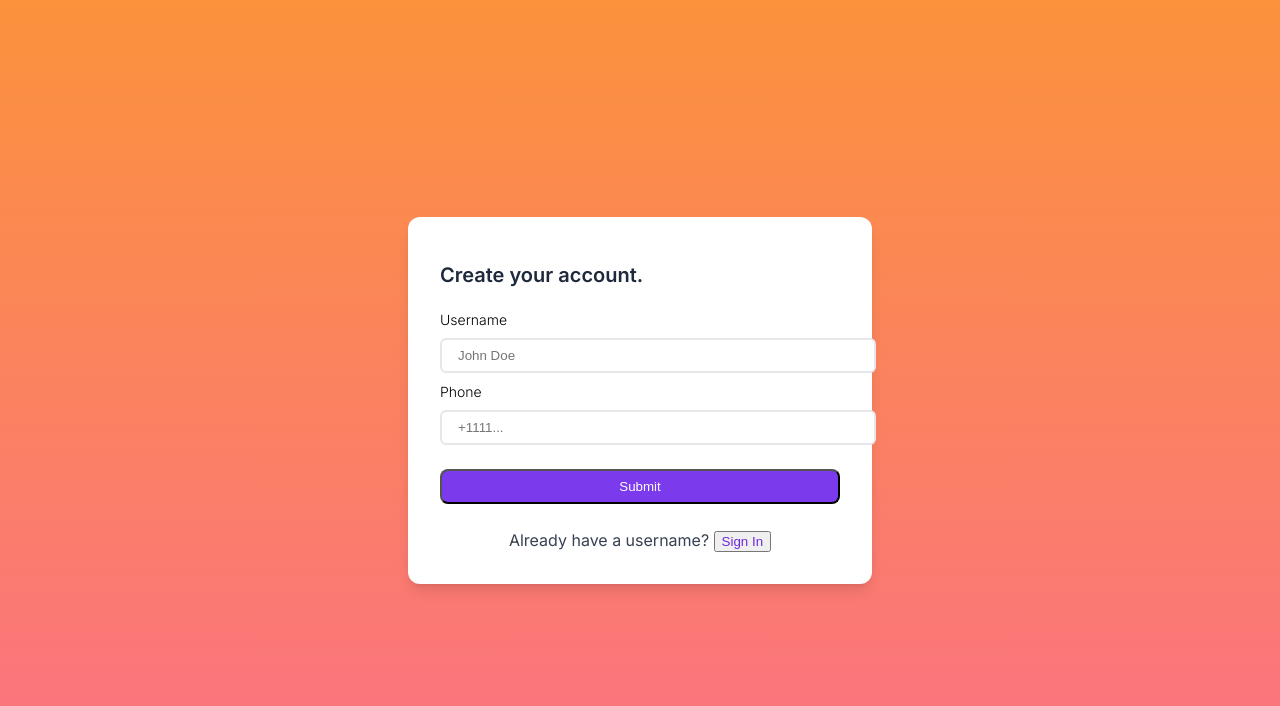
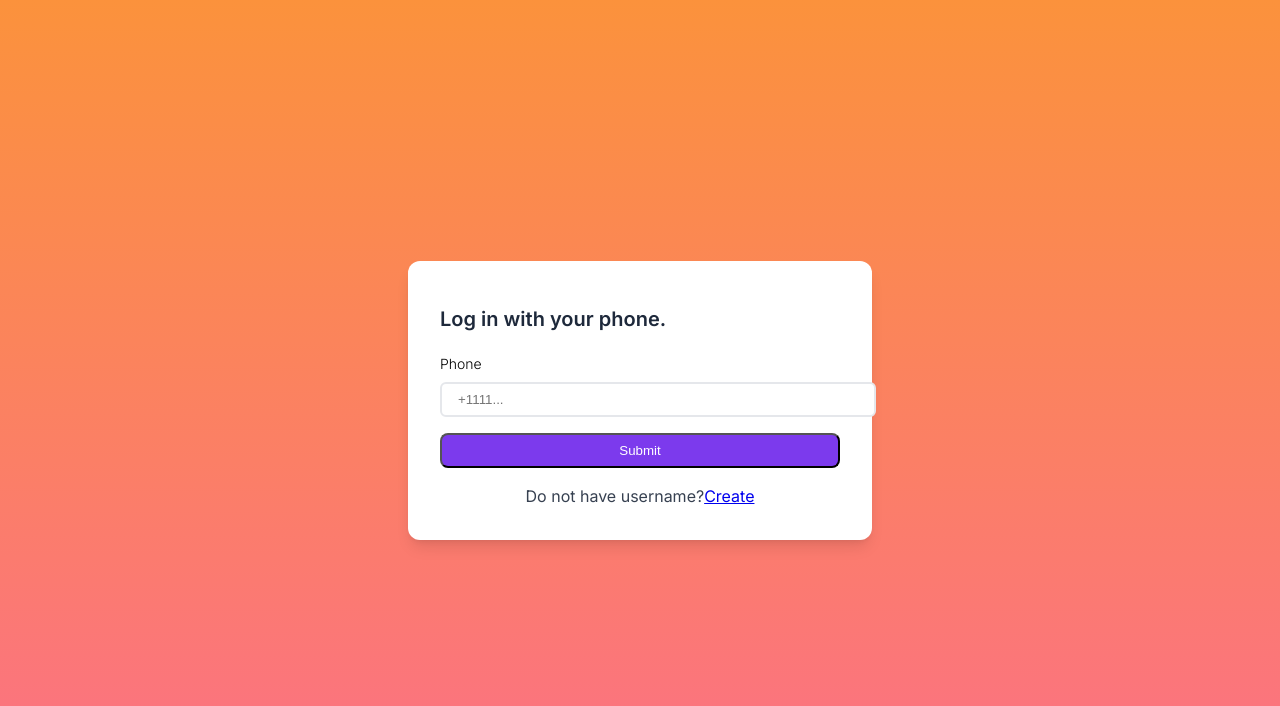
Before and after one commit to mohamedeliwa/rust-react-chat, a Next.js app in the folder ui/: page / in a window 1280 px wide. Shown: the top 706 px of the page. Built offline with nearby package versions, Linux system fonts and the light colour scheme.

Commit message:
separating login route from signup route

```diff
--- /dev/null
+++ b/ui/src/app/page.module.css
@@ -0,0 +1,24 @@
+.container {
+  display: flex;
+  justify-content: center;
+  align-items: center;
+  min-height: 100vh;
+  background-image: linear-gradient(#fb923c, #fb7185);
+}
+
+.form_container {
+  padding: 1.5rem 2rem;
+  margin: 1rem auto;
+  text-align: left;
+  background-color: white;
+  max-width: 400px;
+  width: 100%;
+  border-radius: 0.75rem;
+  box-shadow: 0 10px 15px -3px rgb(0 0 0 / 0.1), 0 4px 6px -4px rgb(0 0 0 / 0.1);
+}
+.title {
+  color: rgb(30 41 59);
+  font-weight: 600;
+  font-size: 1.25rem;
+  line-height: 1.75rem;
+}
--- a/ui/src/app/page.tsx
+++ b/ui/src/app/page.tsx
@@ -1,27 +1,18 @@
 "use client";
+
 import Head from "next/head";
-import React, { useEffect, useState } from "react";
 import Login from "../components/Login";
 import { useRouter } from "next/navigation";
 import useUser from "@/libs/useUser";
-import { User } from "@/components/Room";
+import styles from "./page.module.css";
 
 export default function Home() {
   const router = useRouter();
-  const [showLogIn, setShowLogIn] = useState<boolean>(false);
-  const auth = useUser();
-  const setAuthUser = (user: User) => {
-    if (typeof window !== "undefined") {
-      window.localStorage.setItem("user", JSON.stringify(user));
-      router.push("chat");
-    }
-  };
+  const user = useUser();
 
-  if (auth) {
+  if (user) {
     router.push("chat");
   }
-
-  useEffect(() => setShowLogIn(!auth), [auth]);
 
   return (
     <div>
@@ -30,7 +21,12 @@ export default function Home() {
         <meta name="description" content="Rust with react chat app" />
         <link rel="icon" href="/favicon.ico" />
       </Head>
-      <Login show={showLogIn} setAuth={setAuthUser} />
+      <div className={styles.container}>
+        <div className={styles.form_container}>
+          <h3 className={styles.title}>Log in with your phone.</h3>
+          <Login />
+        </div>
+      </div>
     </div>
   );
 }
--- a/ui/src/components/Login.tsx
+++ b/ui/src/components/Login.tsx
@@ -1,20 +1,23 @@
-import { useState } from "react";
+"use client";
+
+import Link from "next/link";
 import styles from "./Login.module.css";
-import FormCreateUsername from "./Signup";
+import { User } from "./Room";
+import { useRouter } from "next/navigation";
 
-interface Props {
-  show: boolean;
-  setAuth: Function;
+interface Props {}
+
+const Login: React.FC<Props> = ({}) => {
+  const router = useRouter();
+
+  const setAuth = (user: User) => {
+    if (typeof window !== "undefined") {
+      window.localStorage.setItem("user", JSON.stringify(user));
+      router.push("chat");
     }
-
-const Login: React.FC<Props> = ({ show, setAuth }) => {
-  const [isShowSigIn, setShowSignIn] = useState(false);
-  const showSignIn = () => {
-    setShowSignIn((prev) => !prev);
   };
 
-  const FormSignIn = ({ setAuth }: { setAuth: Function }) => {
-    const onSignIn = async (e: any) => {
+  const handleSubmit = async (e: any) => {
     e.preventDefault();
     let phone = e.target.phone.value;
     if (phone === "") {
@@ -31,8 +34,9 @@ const Login: React.FC<Props> = ({ show, setAuth }) => {
     }
     setAuth(res);
   };
+
   return (
-      <form action="" className={styles.form} onSubmit={onSignIn}>
+    <form action="" className={styles.form} onSubmit={handleSubmit}>
       <div>
         <label className={styles.label}>Phone</label>
         <input
@@ -48,26 +52,14 @@ const Login: React.FC<Props> = ({ show, setAuth }) => {
       </div>
       <div className={styles.signIn}>
         <p>
-            Do not have username? <button onClick={showSignIn}>Create</button>
+          Do not have username?
+          <Link href="/signup" passHref>
+            Create
+          </Link>
         </p>
       </div>
     </form>
   );
-  };
-  return show ? (
-    <div className={styles.container}>
-      <div className={styles.form_container}>
-        <h3 className={styles.title}>
-          {isShowSigIn ? "Log in with your phone." : "Create your account."}
-        </h3>
-        {isShowSigIn ? (
-          <FormSignIn setAuth={setAuth} />
-        ) : (
-          <FormCreateUsername setAuth={setAuth} setShowSignIn={setShowSignIn} />
-        )}
-      </div>
-    </div>
-  ) : null;
 };
 
 export default Login;
--- a/ui/src/components/Signup.tsx
+++ b/ui/src/components/Signup.tsx
@@ -1,17 +1,23 @@
+"use client";
+
+import styles from "./Login.module.css";
+import Link from "next/link";
+import { User } from "./Room";
 import { useRouter } from "next/navigation";
-import styles from "./Login.module.css";
 
-interface Props {
-  setAuth: Function;
-}
+interface Props {}
 
-const Signup: React.FC<Props> = ({ setAuth }) => {
+const Signup: React.FC<Props> = ({}) => {
   const router = useRouter();
-  const showSignIn = () => {
-    router.push("/");
+
+  const setAuth = (user: User) => {
+    if (typeof window !== "undefined") {
+      window.localStorage.setItem("user", JSON.stringify(user));
+      router.push("chat");
+    }
   };
 
-  const onCreateUsername = async (e: any) => {
+  const handleSubmit = async (e: any) => {
     e.preventDefault();
     let username = e.target.username.value;
     let phone = e.target.phone.value;
@@ -25,8 +31,9 @@ const Signup: React.FC<Props> = ({ setAuth }) => {
     }
     setAuth(res);
   };
+
   return (
-    <form action="" className={styles.form} onSubmit={onCreateUsername}>
+    <form action="" className={styles.form} onSubmit={handleSubmit}>
       <div className={styles.form_item}>
         <label className={styles.label}>Username</label>
         <input
@@ -52,7 +59,7 @@ const Signup: React.FC<Props> = ({ setAuth }) => {
       </div>
       <div className={`${styles.signIn} ${styles.form_item}`}>
         <p>
-          Already have a username? <button onClick={showSignIn}>Sign In</button>
+          Already have a username? <Link href="/">Sign In</Link>
         </p>
       </div>
     </form>
```
Also changed, not shown: ui/src/app/signup/page.tsx (+5 -14 lines). Lines whose indentation alone changed are shown as unchanged.
